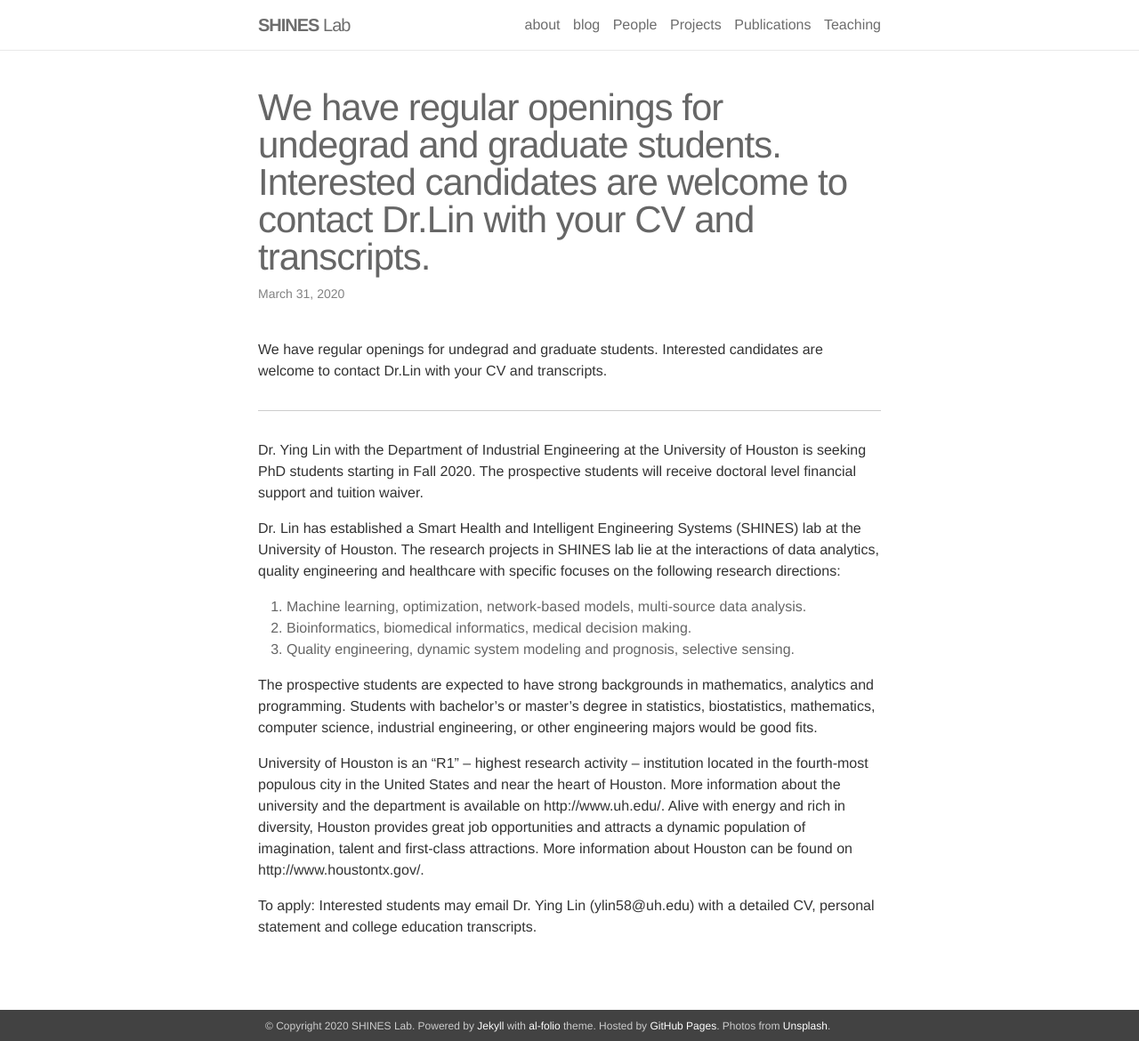
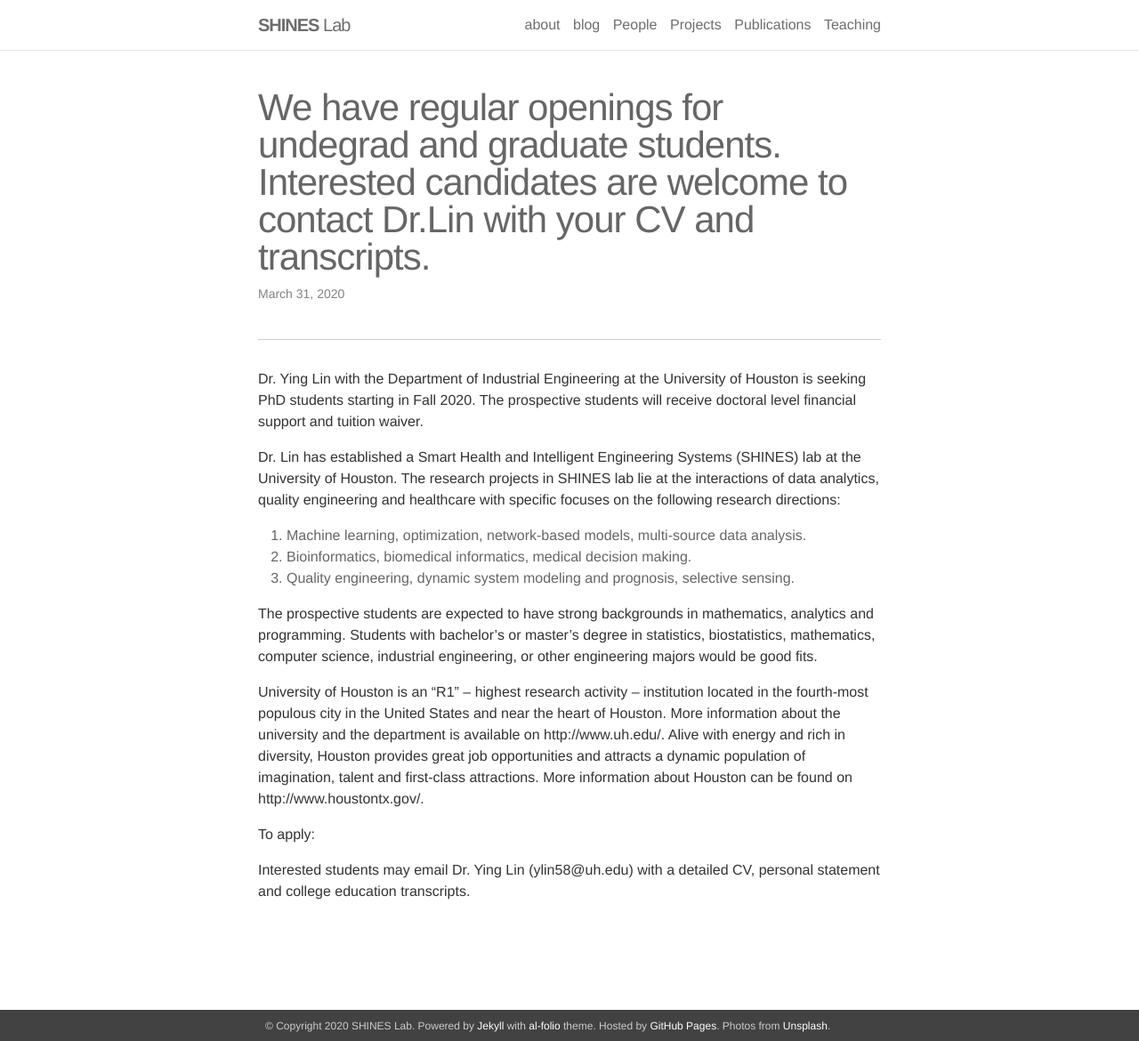
Before and after one commit to shines-lab/shines-lab.github.io, a Jekyll site: the page built from _news/announcement_2.md, in a window 1280 px wide and 1170 px high. Shown: the whole window at 89% size. Built offline with Jekyll 4.4.1, drawn with Linux system fonts in a browser that asks for light colours; nearby versions of some CDN libraries.

Commit message:
Update announcement_2.md

```diff
--- a/_news/announcement_2.md
+++ b/_news/announcement_2.md
@@ -5,8 +5,6 @@ title: We have regular openings for undegrad and graduate students. Interested c
 date: 2020-03-31 16:11:00-0400
 inline: false
 ---
-
-We have regular openings for undegrad and graduate students. Interested candidates are welcome to contact Dr.Lin with your CV and transcripts.
 
 ***
 
@@ -25,4 +23,5 @@ University of Houston is an “R1” – highest research activity – instituti
 
 
 To apply:
+
 Interested students may email Dr. Ying Lin (ylin58@uh.edu) with a detailed CV, personal statement and college education transcripts.
```
